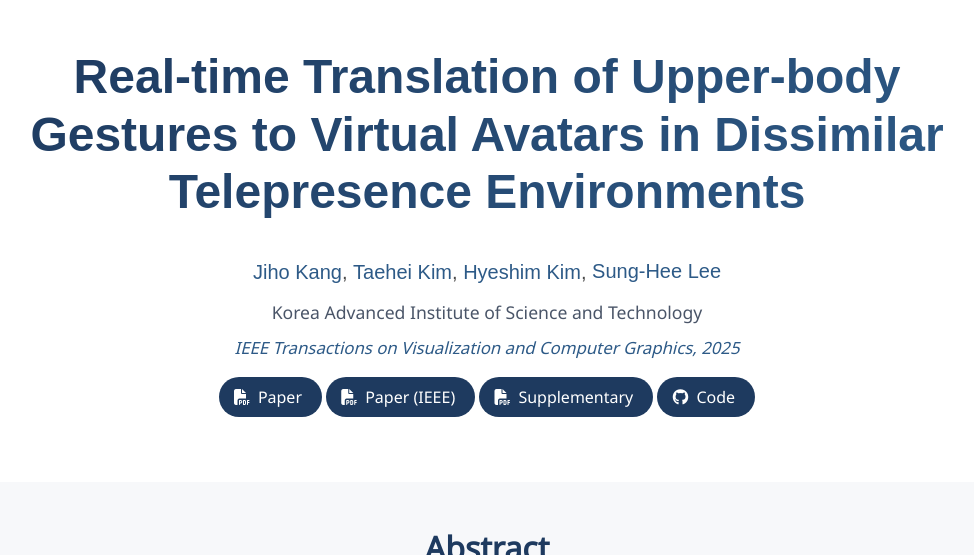
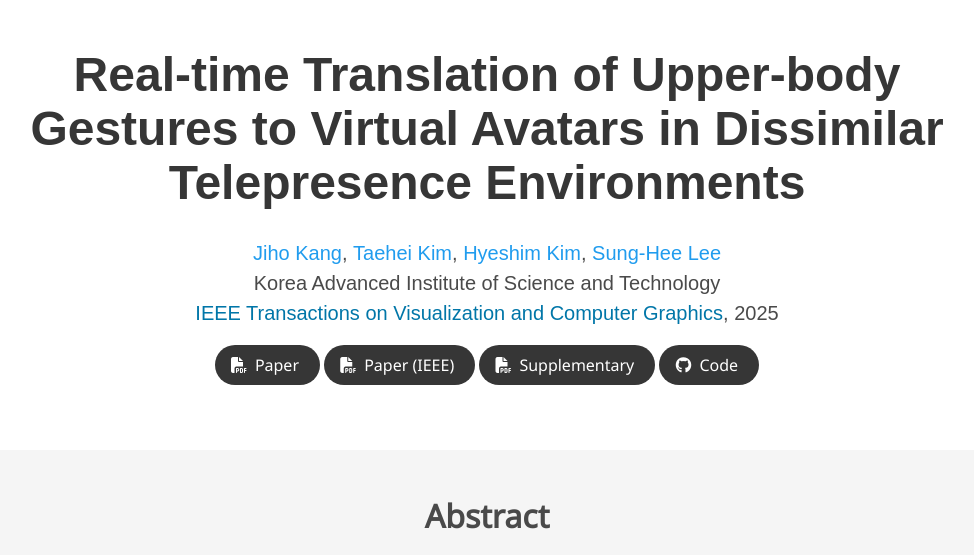
Before and after one commit to jhkang0408/RTUGVADTE, a plain HTML site: page index.html in a window 1280 px wide. Shown: the top 555 px of the page, without its empty margins (153-1127 px from the left). Drawn offline with nearby package versions, Linux system fonts and the light colour scheme; grey boxes are pictures that could not be loaded; some icons are missing; a web font is replaced by a local one.

Commit message:
Update index.html

```diff
--- a/index.html
+++ b/index.html
@@ -40,127 +40,18 @@
   <script src="static/js/index.js"></script>
 
   <style>
-    /* Custom color scheme - darker, more sophisticated */
-    :root {
-      --primary-color: #1e3a5f;
-      --primary-light: #2d5a87;
-      --secondary-color: #4a5568;
-      --accent-color: #c53030;
-      --text-dark: #1a202c;
-      --text-medium: #4a5568;
-      --text-light: #718096;
-    }
-
-    /* Title styling with subtle gradient */
-    .publication-title {
-      background: linear-gradient(135deg, var(--primary-color) 0%, var(--primary-light) 100%);
-      -webkit-background-clip: text;
-      -webkit-text-fill-color: transparent;
-      background-clip: text;
-      font-weight: 700 !important;
-      line-height: 1.2 !important;
-      padding-bottom: 0.5rem;
-    }
-
-    /* Author names styling */
-    .publication-authors a {
-      color: var(--primary-light) !important;
-      font-weight: 500;
-      transition: color 0.3s ease;
-    }
-
-    .publication-authors a:hover {
-      color: var(--accent-color) !important;
-    }
-
-    /* Affiliation styling */
-    .affiliation {
-      color: var(--text-medium);
-      font-size: 1.1rem;
-      font-weight: 400;
-      margin-top: 0.8rem;
-    }
-
-    /* Journal styling */
-    .journal-info {
-      margin-top: 0.6rem;
-      font-size: 1.05rem;
-      color: var(--primary-light);
-      font-weight: 500;
-      font-style: italic;
-    }
-
-    /* Section titles */
-    .title.is-3 {
-      color: var(--primary-color) !important;
-      font-weight: 600 !important;
-      position: relative;
-      display: inline-block;
-    }
-
-    .title.is-3::after {
-      content: '';
-      position: absolute;
-      bottom: -8px;
-      left: 0;
-      width: 50px;
-      height: 3px;
-      background: var(--accent-color);
-      border-radius: 2px;
-    }
-
-    /* Buttons styling */
-    .button.is-dark {
-      background: var(--primary-color) !important;
-      border: none !important;
+    /* 버튼 호버 효과 */
+    .publication-links .button {
       transition: all 0.3s ease;
     }
 
-    .button.is-dark:hover {
-      background: var(--primary-light) !important;
-      transform: translateY(-2px);
-      box-shadow: 0 4px 12px rgba(30, 58, 95, 0.3);
+    .publication-links .button:hover {
+      transform: translateY(-3px);
+      box-shadow: 0 6px 12px rgba(0, 0, 0, 0.2);
     }
 
-    /* Abstract section */
-    .hero.is-light {
-      background: #f7f8fa !important;
-    }
-
-    /* BibTeX section */
-    #BibTeX .title {
-      color: var(--primary-color) !important;
-    }
-
-    #BibTeX pre {
-      background: #1a202c;
-      border-radius: 8px;
-      border-left: 4px solid var(--accent-color);
-    }
-
-    /* Video section titles centering fix */
-    .hero-body .title.is-3 {
-      text-align: center;
-      display: block;
-    }
-
-    .hero-body .title.is-3::after {
-      left: 50%;
-      transform: translateX(-50%);
-    }
-
-    /* Footer links */
-    footer a {
-      color: var(--primary-light) !important;
-    }
-
-    footer a:hover {
-      color: var(--accent-color) !important;
-    }
-
-    /* Smooth scrolling */
-    html {
-      scroll-behavior: smooth;
+    .publication-links .button:active {
+      transform: translateY(-1px);
     }
   </style>
 </head>
@@ -184,15 +75,11 @@
                   <span class="author-block">
                     <a href="https://lava.kaist.ac.kr/?page_id=41" target="_blank">Sung-Hee Lee</a>
                   </span>
-            </div>
+                  </div>
 
-            <div class="affiliation">
-              Korea Advanced Institute of Science and Technology
-            </div>
-
-            <div class="journal-info">
-              IEEE Transactions on Visualization and Computer Graphics, 2025
-            </div>
+                  <div class="is-size-5 publication-authors">
+                    <span class="author-block">Korea Advanced Institute of Science and Technology<br><span style="color: #0076a8; font-weight: 500;">IEEE Transactions on Visualization and Computer Graphics</span>, 2025</span>
+                  </div>
 
                   <div class="column has-text-centered">
                     <div class="publication-links">
```
